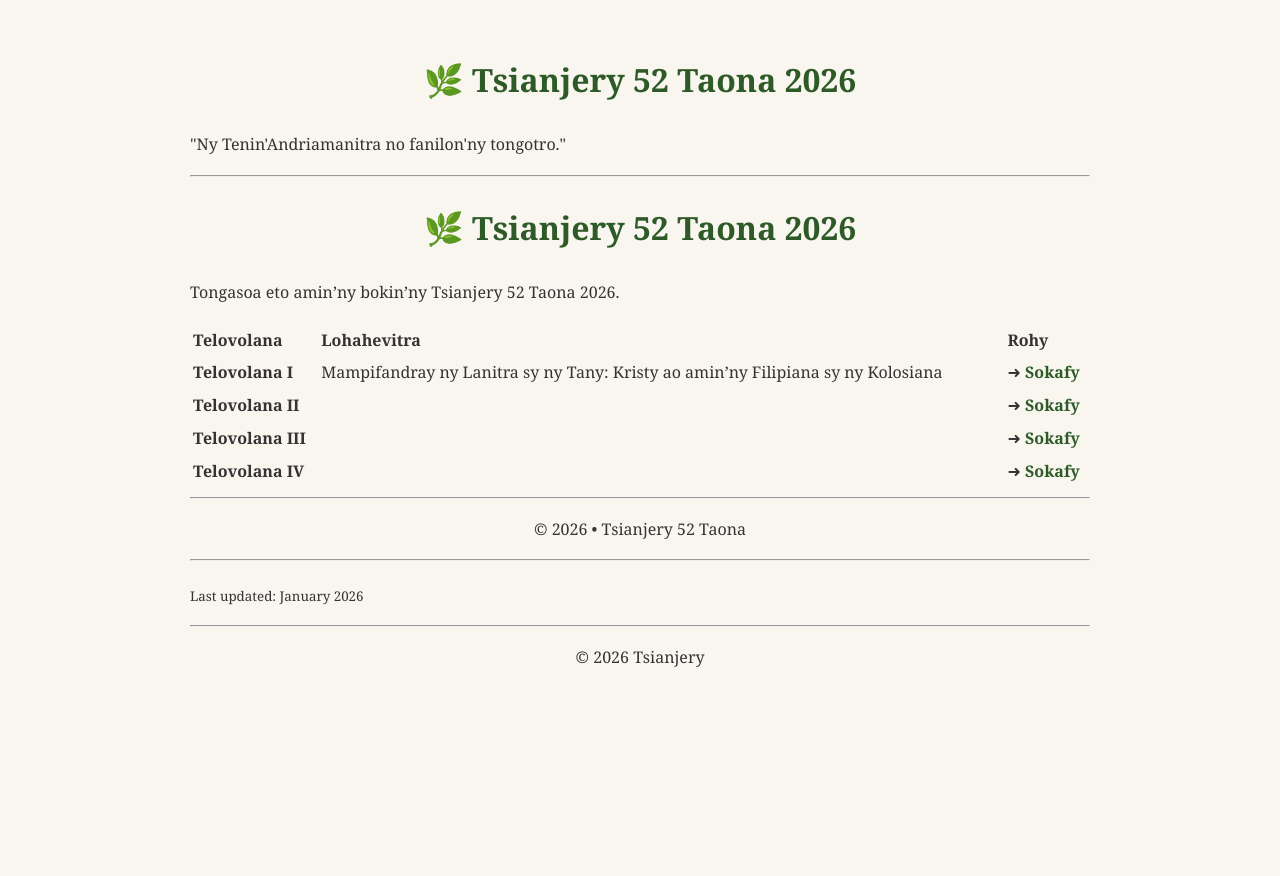
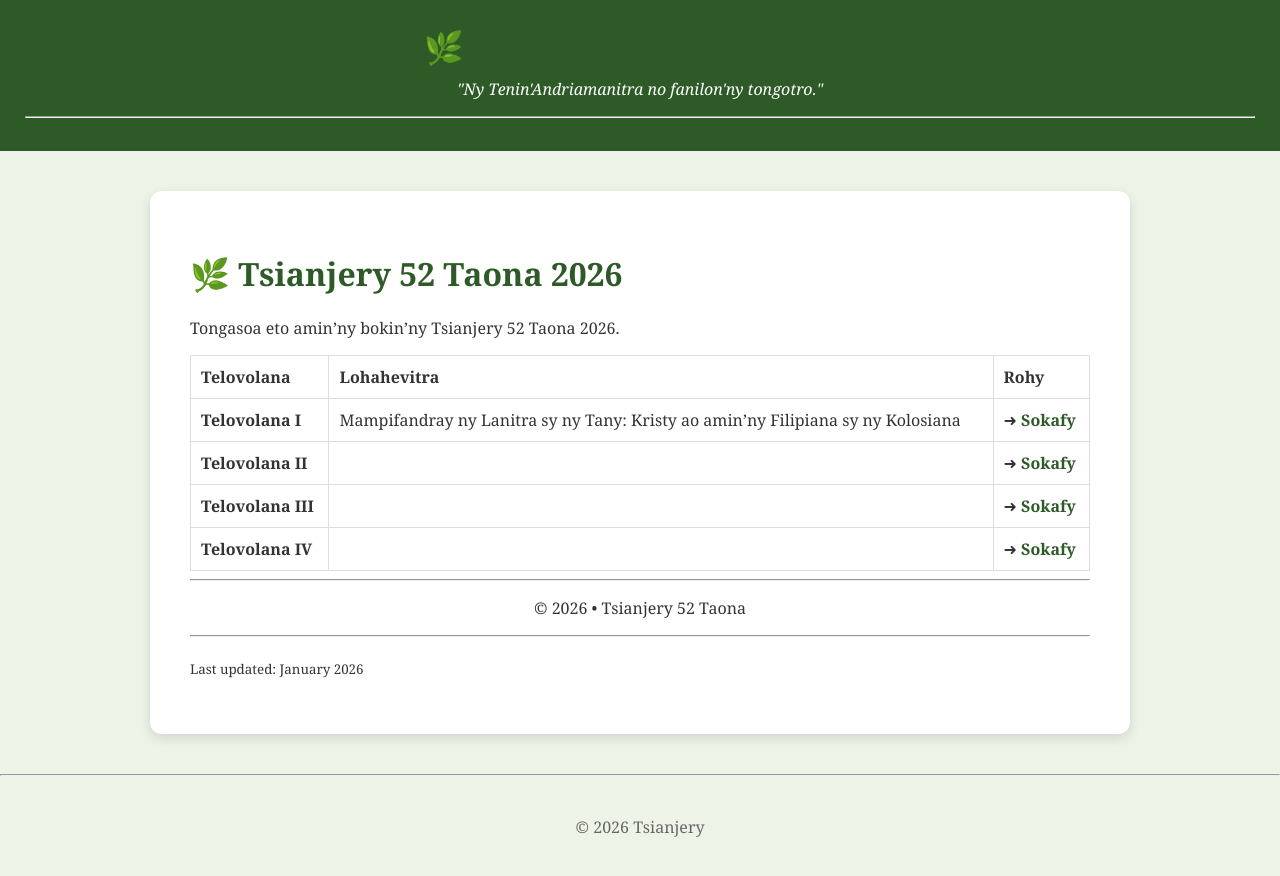
Before and after one commit to nainaw/tsianjery, a Jekyll site: the page built from index.md, in a window 1280 px wide. Shown: the top 876 px of the page. Built offline with Jekyll 4.4.1, drawn with Linux system fonts in a browser that asks for light colours; our own code applies the rules of GitHub Pages for plain Markdown files.

Commit message:
Refactor CSS styles for improved layout and design
Updated styles for body, main, header, and footer. Enhanced layout with padding, margins, and background colors.

```diff
--- a/assets/css/style.css
+++ b/assets/css/style.css
@@ -1,44 +1,79 @@
 body {
     font-family: Georgia, "Times New Roman", serif;
-    background-color: #f8f6ef;
+    background: #eef3e8;
     color: #333;
+    margin: 0;
+    padding: 0;
+}
+
+main {
     max-width: 900px;
-    margin: auto;
-    padding: 30px;
-    line-height: 1.8;
+    margin: 40px auto;
+    background: white;
+    padding: 40px;
+    border-radius: 12px;
+    box-shadow: 0 4px 12px rgba(0,0,0,.12);
+}
+
+header {
+    background: #2d5a27;
+    color: white;
+    text-align: center;
+    padding: 25px;
+}
+
+header h1 {
+    margin: 0;
+}
+
+.subtitle {
+    font-style: italic;
+    margin-top: 10px;
+}
+
+footer {
+    text-align: center;
+    color: #666;
+    margin: 40px;
 }
 
 h1 {
     color: #2d5a27;
-    text-align: center;
 }
 
 h2 {
     color: #2d5a27;
-    margin-top: 40px;
+    border-bottom: 1px solid #ddd;
+    padding-bottom: 6px;
 }
 
 h3 {
+    color: #666;
     text-align: center;
-    color: #666;
 }
 
 blockquote {
-    background: #fff;
+    background: #f6f8f3;
     border-left: 5px solid #2d5a27;
-    padding: 10px 20px;
-    margin: 15px 0;
-    font-style: italic;
+    padding: 15px;
+    border-radius: 6px;
 }
 
 table {
     width: 100%;
+    border-collapse: collapse;
+}
+
+td,
+th {
+    border: 1px solid #ddd;
+    padding: 10px;
 }
 
 a {
     color: #2d5a27;
+    text-decoration: none;
     font-weight: bold;
-    text-decoration: none;
 }
 
 a:hover {
```
